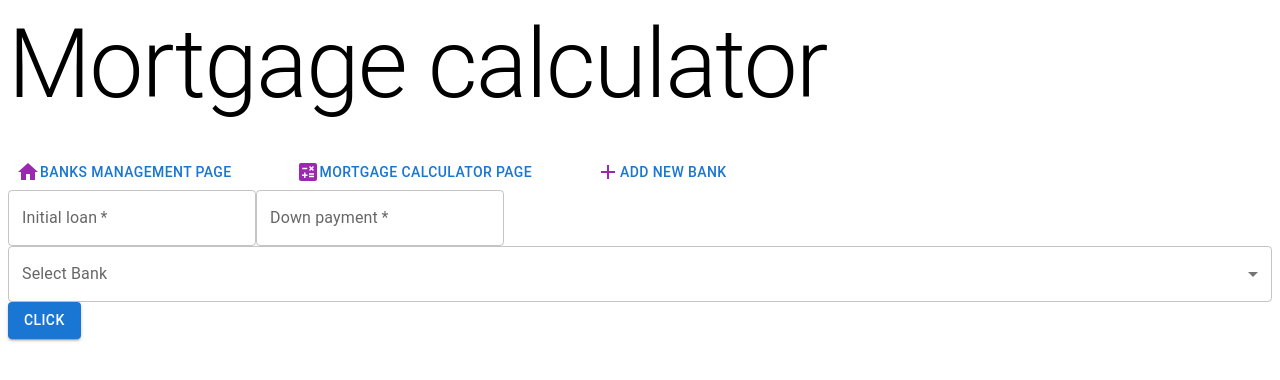
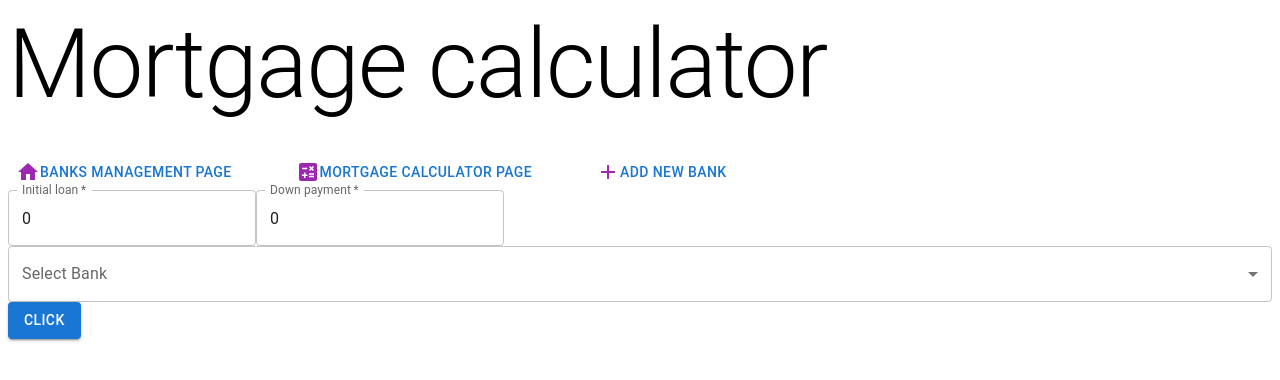
Before and after one commit to alla2021/Mortgage_calculator, a React (Create React App) app in the folder my-app/: page /calculator in a window 1280 px wide. Shown: the top 380 px of the page. Built offline with nearby package versions, Linux system fonts and the light colour scheme; data requests are answered from the project's data file.

Commit message:
added calcfunction

```diff
--- a/my-app/db.json
+++ b/my-app/db.json
@@ -4,8 +4,8 @@
       "id": 170.1788102539419,
       "title": "d",
       "interestRate": 4,
-      "maximumLoan": 4,
-      "minimumDownPayment": 5,
+      "maximumLoan": 400,
+      "minimumDownPayment": 15,
       "loanTerm": 5
     }
   ]
--- a/my-app/src/App.tsx
+++ b/my-app/src/App.tsx
@@ -5,8 +5,6 @@ import BanksPage from "../src/pages/BanksPage";
 import AddForm from "../src/components/AddForm";
 import CalculatorPage from "../src/pages/CalculatorPage";
 import { Route, Routes } from "react-router-dom";
-
-
 
 function App() {
   return (
--- a/my-app/src/components/AddForm.tsx
+++ b/my-app/src/components/AddForm.tsx
@@ -1,5 +1,5 @@
 import React, { useState } from "react";
-import { Button, TextField } from "@mui/material/";
+import { Button, TextField, Box } from "@mui/material/";
 import { useNavigate } from "react-router-dom";
 import { addBankBd } from "../bankService";
 
@@ -35,7 +35,9 @@ function AddForm() {
   // }
 
   return (
+    <>
     <form className="form" onSubmit={handleAddBankSubmit}>
+      <Box>
       <TextField
         id="filled-basic"
         label="Title"
@@ -83,7 +85,9 @@ function AddForm() {
       <Button variant="contained" type="submit">
         Add new bank!
       </Button>
+      </Box>
     </form>
+    </>
   );
 }
 
--- a/my-app/src/pages/CalculatorPage.jsx
+++ /dev/null
@@ -1,80 +0,0 @@
-import React, { useEffect, useState } from "react";
-import { Box } from "@mui/material/";
-import { getBanks } from "../bankService";
-import { IBank } from "../types";
-import { Button, TextField } from "@mui/material/";
-import MenuItem from "@mui/material/MenuItem";
-import FormControl from "@mui/material/FormControl";
-import InputLabel from "@mui/material/InputLabel";
-import Select from "@mui/material/Select";
-
-const CalculatorPage = () => {
-  const [bank, setBanks] = useState([]);
-  const [selectedOption, setSelectedOption] = useState([]);
-  const [initialLoan, setInitialLoan] = useState("");
-  const [downPayment, setDownPayment] = useState("");
-
-  useEffect(() => {
-    async function getData() {
-      setBanks(await getBanks());
-    }
-    getData();
-  }, []);
-
-  console.log(selectedOption)
-
-const calculate = (e) => {
-  const p = selectedOption;
-  const monthlyRate = (p.interestRate) / 12;
-  console.log(monthlyRate, 'monthlyRate')
-  const numberMouthPayment = p.loanTerm * 12;
-  const mounthlyPayment = initialLoan  * monthlyRate * Math.pow((1 + monthlyRate), numberMouthPayment)
-  const result = mounthlyPayment /  Math.pow((1 + monthlyRate), numberMouthPayment);
-  return console.log(result)
-}
-
-  return (
-    <>
-      <Box>
-          <TextField
-            id="filled-basic"
-            label="Initial loan"
-            variant="outlined"
-            type="number"
-            required
-            value={initialLoan}
-            onChange={(e) => setInitialLoan(e.target.value)}
-          />
-          <TextField
-            id="filled-basic"
-            label="Down payment"
-            variant="outlined"
-            type="number"
-            required
-            value={downPayment}
-            onChange={(e) => setDownPayment(e.target.value)}
-          />
-          <FormControl fullWidth>
-            <InputLabel id="demo-simple-select-label">Select Bank</InputLabel>
-            <Select
-              labelId="demo-simple-select-label"
-              id="demo-simple-select"
-              value={selectedOption}
-              onChange={(e) => setSelectedOption(e.target.value)}
-            >
-              {bank.map((item) => (
-                <MenuItem key={item.id} value={item}>
-                  {item.title}
-                </MenuItem>
-              ))}
-            </Select>
-          </FormControl>
-          <Button variant="contained" type="submit" onClick={calculate}>
-            Click
-          </Button>
-      </Box>
-    </>
-  );
-};
-
-export default CalculatorPage;
--- /dev/null
+++ b/my-app/src/pages/CalculatorPage.tsx
@@ -0,0 +1,89 @@
+import React, { useEffect, useState } from "react";
+import { Box } from "@mui/material/";
+import { getBanks } from "../bankService";
+import { Typography } from "@mui/material";
+import { IBank } from "../types";
+import { Button, TextField } from "@mui/material/";
+import MenuItem from "@mui/material/MenuItem";
+import FormControl from "@mui/material/FormControl";
+import InputLabel from "@mui/material/InputLabel";
+import Select from "@mui/material/Select";
+
+const CalculatorPage = () => {
+  const [bank, setBanks] = useState([]);
+  const [selectedOption, setSelectedOption] = useState<IBank>();
+  const [initialLoan, setInitialLoan] = useState(0);
+  const [downPayment, setDownPayment] = useState(0);
+  const [result1, setResult] = useState("");
+
+  useEffect(() => {
+    async function getData() {
+      setBanks(await getBanks());
+    }
+    getData();
+  }, []);
+
+  const calculate = (e) => {
+    const monthlyRate = selectedOption.interestRate / 12;
+    const numberMouthPayment = selectedOption.loanTerm * 12;
+    const pow = Math.pow(1 + monthlyRate, numberMouthPayment);
+    const result = ((initialLoan * monthlyRate * pow) / pow - 1).toFixed(2);
+    let result1 = result;
+    if (initialLoan > selectedOption.maximumLoan) {
+      result1 = "The bank doesn't lent that much money. Reduce your loan amount.";
+    } else if (downPayment < selectedOption.minimumDownPayment) {
+      result1 = "Down payment DO NOT satisfies the minimum down payment boundary of the bank.";
+    } else {
+      result1 = result;
+    }
+    return setResult(result1);
+  };
+
+  return (
+    <>
+      <Box>
+        <TextField
+          id="filled-basic"
+          label="Initial loan"
+          variant="outlined"
+          type="number"
+          required
+          value={initialLoan}
+          onChange={(e:React.ChangeEvent<HTMLInputElement>) => setInitialLoan(e.target.valueAsNumber)}
+        />
+        <TextField
+          id="filled-basic"
+          label="Down payment"
+          variant="outlined"
+          type="number"
+          required
+          value={downPayment}
+          onChange={(e:React.ChangeEvent<HTMLInputElement>) => setDownPayment(e.target.valueAsNumber)}
+        />
+        <FormControl fullWidth>
+          <InputLabel id="demo-simple-select-label">Select Bank</InputLabel>
+          <Select
+            labelId="demo-simple-select-label"
+            id="demo-simple-select"
+            value={selectedOption}
+            onChange={(e:React.ChangeEvent<HTMLInputElement>) => setSelectedOption((e.target as any).value)}
+          >
+            {bank.map((item) => (
+              <MenuItem key={item.id} value={item}>
+                {item.title}
+              </MenuItem>
+            ))}
+          </Select>
+        </FormControl>
+        <Button variant="contained" type="submit" onClick={calculate}>
+          Click
+        </Button>
+        <Typography variant="h3" gutterBottom component="div">
+          {result1}
+        </Typography>
+      </Box>
+    </>
+  );
+};
+
+export default CalculatorPage;
```
